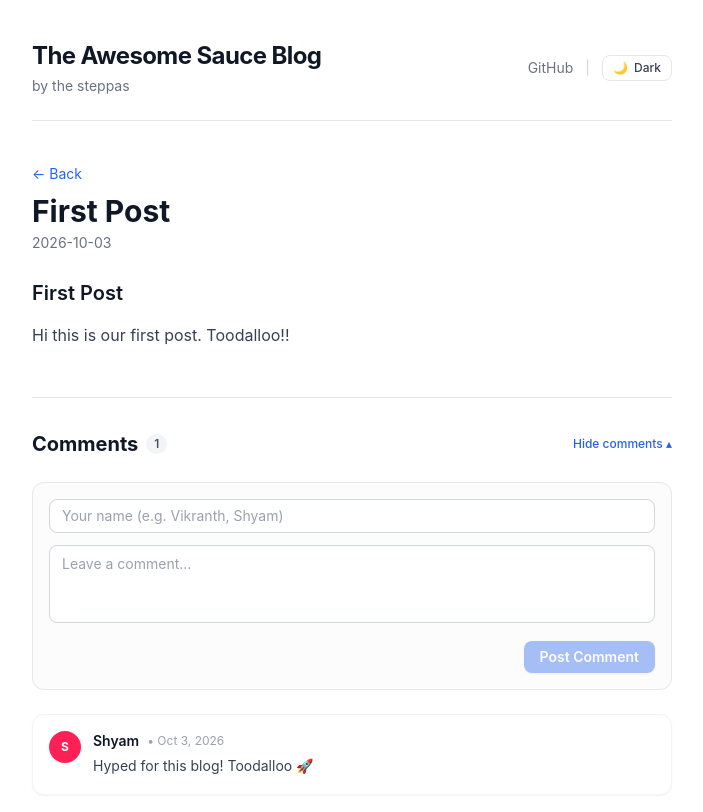
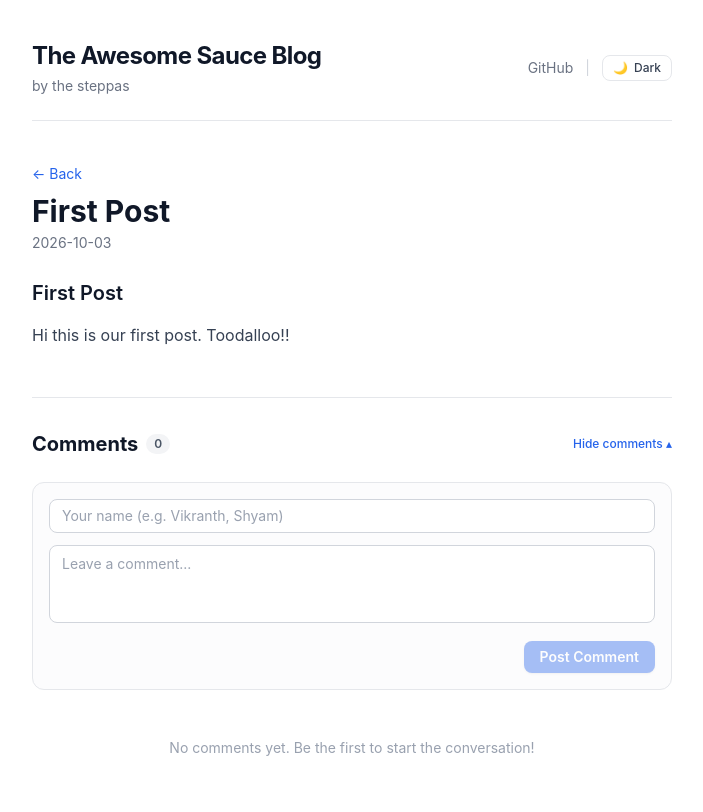
Before and after one commit to VIkranthMandadi/blog-life, a React (Vite) app: page /#/post/first-post in a window 1280 px wide. Shown: the top 812 px of the page, without its empty margins (288-991 px from the left). Built offline with nearby package versions, Linux system fonts and the light colour scheme.

Commit message:
Remove fake seed comments

```diff
--- a/src/components/Comments.tsx
+++ b/src/components/Comments.tsx
@@ -10,26 +10,6 @@ interface Comment {
 
 interface CommentsProps {
   postSlug: string
-}
-
-// Default seed comments for initial engagement
-const DEFAULT_COMMENTS: Record<string, Comment[]> = {
-  'second-post': [
-    {
-      id: 'seed-1',
-      author: 'Vikranth',
-      content: 'Pickleball and piano on the same day is elite! Good vibes 🙌',
-      createdAt: 'Oct 3, 2026'
-    }
-  ],
-  'first-post': [
-    {
-      id: 'seed-0',
-      author: 'Shyam',
-      content: 'Hyped for this blog! Toodalloo 🚀',
-      createdAt: 'Oct 3, 2026'
-    }
-  ]
 }
 
 export default function Comments({ postSlug }: CommentsProps) {
@@ -47,14 +27,18 @@ export default function Comments({ postSlug }: CommentsProps) {
     try {
       const stored = localStorage.getItem(storageKey)
       if (stored) {
-        setComments(JSON.parse(stored))
+        const parsed: Comment[] = JSON.parse(stored)
+        // Strip out any legacy seed comments
+        const realComments = parsed.filter((c) => !c.id.startsWith('seed-'))
+        setComments(realComments)
+        if (realComments.length !== parsed.length) {
+          localStorage.setItem(storageKey, JSON.stringify(realComments))
+        }
       } else {
-        const defaults = DEFAULT_COMMENTS[postSlug] || []
-        setComments(defaults)
-        localStorage.setItem(storageKey, JSON.stringify(defaults))
+        setComments([])
       }
     } catch {
-      setComments(DEFAULT_COMMENTS[postSlug] || [])
+      setComments([])
     }
   }, [postSlug, storageKey])
 
```
